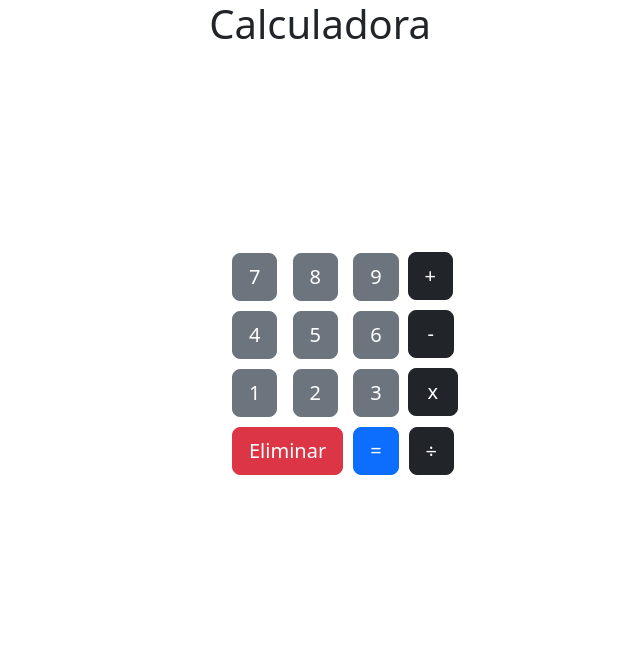
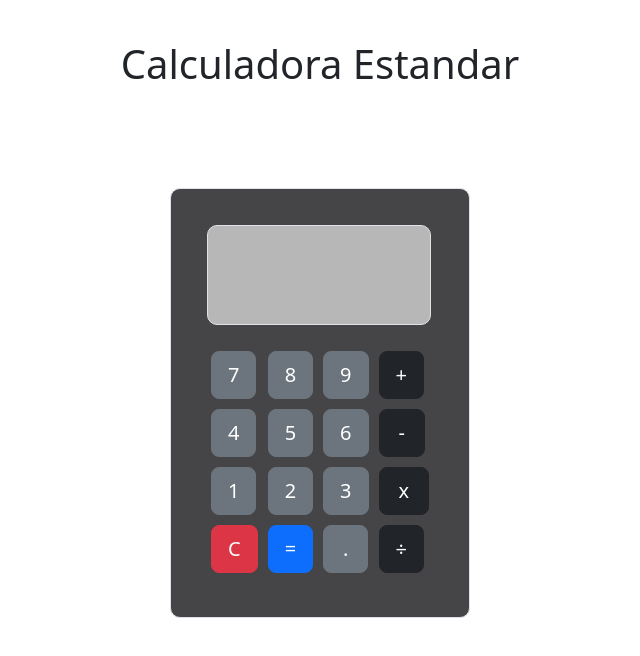
Before and after one commit to CodeRuby999/Calculadora, a plain HTML site: page index.html in a window 1280 px wide. Shown: the whole page, without its empty margins (320-960 px from the left). Drawn offline with nearby package versions, Linux system fonts and the light colour scheme.

Commit message:
Funcionalidad

```diff
--- a/index.html
+++ b/index.html
@@ -10,41 +10,49 @@
 <body>
 
     <head>
-        <h1 class="text-center">Calculadora</h1>
+        <h1 class="text-center titulo">Calculadora Estandar</h1>
     </head>
+    <main class="contenedor border">
 
-    <main class="container">
         <table class="row">
             <div class="col-5">
-
                 <tr>
-                    <td><button class="btn btn-secondary m-1 btn-lg">7</button></td>
-                    <td><button class="btn btn-secondary m-1 btn-lg">8</button class="btn btn-secondary m-1 btn-lg"></td>
-                        <td><button class="btn btn-secondary m-1 btn-lg">9</button></td>
-                    <td class="btn btn-dark m-1 btn-lg"> + </td>
+                    <td colspan="4"><input class="pantalla-cal border" type="text" id="mostrar" ></td>
                 </tr>
 
                 <tr>
-                    <td><button class="btn btn-secondary m-1 btn-lg">4</button></td>
-                    <td><button class="btn btn-secondary m-1 btn-lg">5</button></td>
-                    <td><button class="btn btn-secondary m-1 btn-lg">6</button></td>
-                    <td class="btn btn-dark m-1 btn-lg signo"> - </td>
+                    <td><button class="btn btn-secondary m-1 btn-lg" id="numero-7" value="7">7</button></td>
+
+                    <td><button class="btn btn-secondary m-1 btn-lg" id="numero-8" value="8">8</button></td>
+
+                    <td><button class="btn btn-secondary m-1 btn-lg" id="numero-9" value="9">9</button></td>
+
+                    <td> <button class="btn btn-dark m-1 btn-lg" id="suma" value="+"> + </button></td>
                 </tr>
 
                 <tr>
-                    <td><button class="btn btn-secondary m-1 btn-lg">1</button></td>
-                    <td><button class="btn btn-secondary m-1 btn-lg">2</button></td>
-                    <td><button class="btn btn-secondary m-1 btn-lg">3</button></td>
-                    <td class="btn btn-dark m-1 btn-lg signo"> x </td>
+                    <td><button class="btn btn-secondary m-1 btn-lg" id="numero-4" value="4">4</button></td>
+                    <td><button class="btn btn-secondary m-1 btn-lg" id="numero-5" value="5">5</button></td>
+                    <td><button class="btn btn-secondary m-1 btn-lg" id="numero-6" value="6">6</button></td>
+                    <td> <button class="btn btn-dark m-1 btn-lg signo" id="resta" value="-"> - </button></td>
                 </tr>
 
                 <tr>
-                    <td colspan="2"><button class="btn btn-danger m-1 btn-lg ">Eliminar</button></td>
-                    <td><button class="btn btn-primary m-1 btn-lg ">=</button></td>
-                    <td><button class="btn btn-dark m-1 btn-lg "> ÷ </button></td>
+                    <td><button class="btn btn-secondary m-1 btn-lg" value="1"
+                    >1</button></td>
+                    <td><button class="btn btn-secondary m-1 btn-lg" id="numero-2" value="2"   >2</button></td>
+                    <td><button class="btn btn-secondary m-1 btn-lg" id="numero-3" value="3">3</button></td>
+                    <td> <button class="btn btn-dark m-1 btn-lg signo" id="multiplicacion" value="x"> x </button></td>
                 </tr>
 
+                <tr>
+                    <td><button class="btn btn-danger m-1 btn-lg " value="Eliminar">C</button></td>
+                    <td><button class="btn btn-primary m-1 btn-lg " value="=">=</button></td>
+                    <td><button class="btn btn-secondary m-1 btn-lg signo" value="."> . </button></td>
+                    <td><button class="btn btn-dark m-1 btn-lg " id="division" value="÷"> ÷ </button></td>
+                </tr>
             </div>
+        </table>
 
     </main>
 
--- a/script.js
+++ b/script.js
@@ -0,0 +1,53 @@
+let expresionCompleta = '';
+let resultadoActual = null;
+
+function actualizarPantalla() {
+    document.getElementById('mostrar').value = expresionCompleta || '0';
+}
+
+function agregarAExpresion(valor) {
+    if (resultadoActual !== null && !['+', '-', 'x', '÷'].includes(valor)) {
+        expresionCompleta = '';
+        resultadoActual = null;
+    }
+    expresionCompleta += valor;
+    actualizarPantalla();
+}
+
+function calcularResultado() {
+    try {
+        let expresionEvaluable = expresionCompleta.replace(/x/g, '*').replace(/÷/g, '/');
+        resultadoActual = eval(expresionEvaluable);
+        expresionCompleta = resultadoActual.toString();
+        actualizarPantalla();
+    } catch (error) {
+        expresionCompleta = 'Error';
+        actualizarPantalla();
+    }
+}
+
+function reiniciarCalculadora() {
+    expresionCompleta = '';
+    resultadoActual = null;
+    actualizarPantalla();
+}
+
+document.addEventListener('DOMContentLoaded', () => {
+    const botones = document.querySelectorAll('button');
+
+    botones.forEach(boton => {
+        boton.addEventListener('click', () => {
+            const valor = boton.value;
+
+            if (valor === '=') {
+                if (expresionCompleta) {
+                    calcularResultado();
+                }
+            } else if (valor === 'Eliminar') {
+                reiniciarCalculadora();
+            } else {
+                agregarAExpresion(valor);
+            }
+        });
+    });
+});
--- a/style.css
+++ b/style.css
@@ -1,14 +1,30 @@
-.encabezado{
-    font-family:system-ui, -apple-system, BlinkMacSystemFont, 'Segoe UI', Roboto, Oxygen, Ubuntu, Cantarell, 'Open Sans', 'Helvetica Neue', sans-serif;
-
+.titulo{
+    margin-top: 40px;
 }
 
 
-.container{
+
+.contenedor{
     display: flex;
-    margin: 200px auto;
+    flex-direction: column;
+    border: 1px solid black;
+    margin: 100px auto 0;
+    width: 300px;
+    height: 430px;
+    padding: 35px;
+    background-color: rgb(69, 68, 70);
+    border-radius: 10px;
     }
 
 .signo{
     padding: 8px 19px !important;
 }
+
+.pantalla-cal{
+    width: 224px;
+    height: 100px;
+    font-size: 30px;
+    border-radius: 10px;
+    margin-bottom: 20px;
+    background-color: rgb(184, 183, 183);
+}
```
